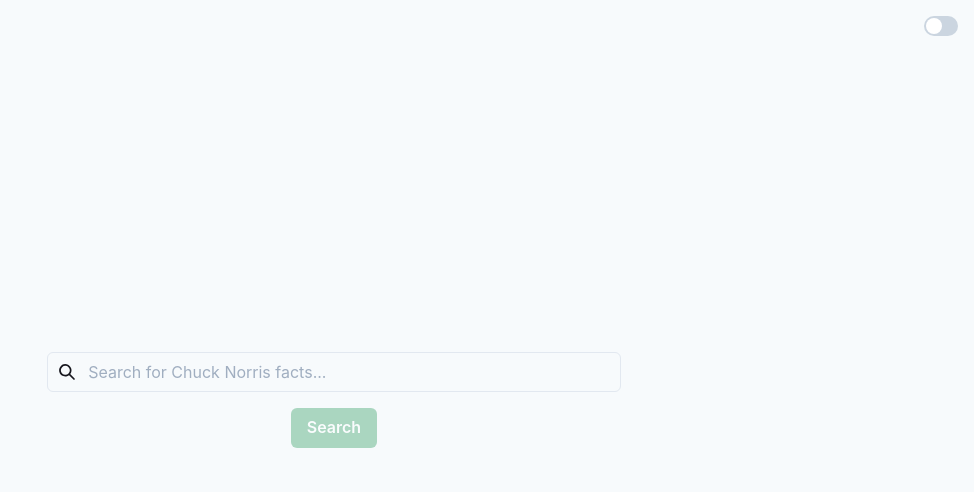
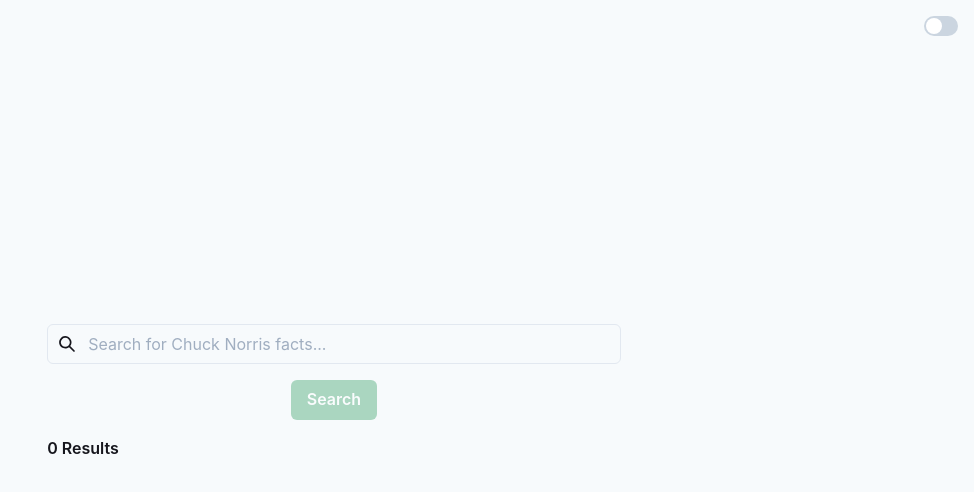
Before and after one commit to TGlide/chuck-norris-facts-nextjs, a Next.js app: page / in a window 1280 px wide. Shown: the top 492 px of the page, without its empty margins (306-1280 px from the left). Built offline with nearby package versions, Linux system fonts and the light colour scheme.

Commit message:
feat(search): show results

```diff
--- /dev/null
+++ b/src/components/Results.tsx
@@ -0,0 +1,36 @@
+import { Box, BoxProps, Text, VStack } from "@chakra-ui/react";
+import React from "react";
+import { SearchResult } from "../api/Search";
+import theme from "../theme";
+
+type ResultsProps = {
+  results: SearchResult[];
+};
+
+const Results: React.FC<ResultsProps> = ({ results }) => {
+  return (
+    <Box w="100%" mt={4}>
+      <Text fontWeight={600} textAlign="left">
+        {results.length} Results
+      </Text>
+
+      <VStack spacing={4} maxH="50vh" overflowY="scroll" mt={4}>
+        {results.map((result) => {
+          return (
+            <Box
+              boxShadow="2xl"
+              bgColor={theme.colors.green[400]}
+              borderRadius={8}
+              p={6}
+              w="100%"
+            >
+              {result.value}
+            </Box>
+          );
+        })}
+      </VStack>
+    </Box>
+  );
+};
+
+export default Results;
--- a/src/pages/index.tsx
+++ b/src/pages/index.tsx
@@ -2,14 +2,16 @@
 import { SearchResult } from "../api/Search";
 import Container from "../components/Container";
 import DarkModeSwitch from "../components/DarkModeSwitch";
+import Results from "../components/Results";
 import Search from "../components/Search";
 
 const Index = () => {
   const [results, setResults] = useState<SearchResult[]>([]);
 
   return (
-    <Container height="100vh">
+    <Container minH="100vh">
       <Search setResults={setResults} />
+      <Results results={results} />
       <DarkModeSwitch />
     </Container>
   );
```
